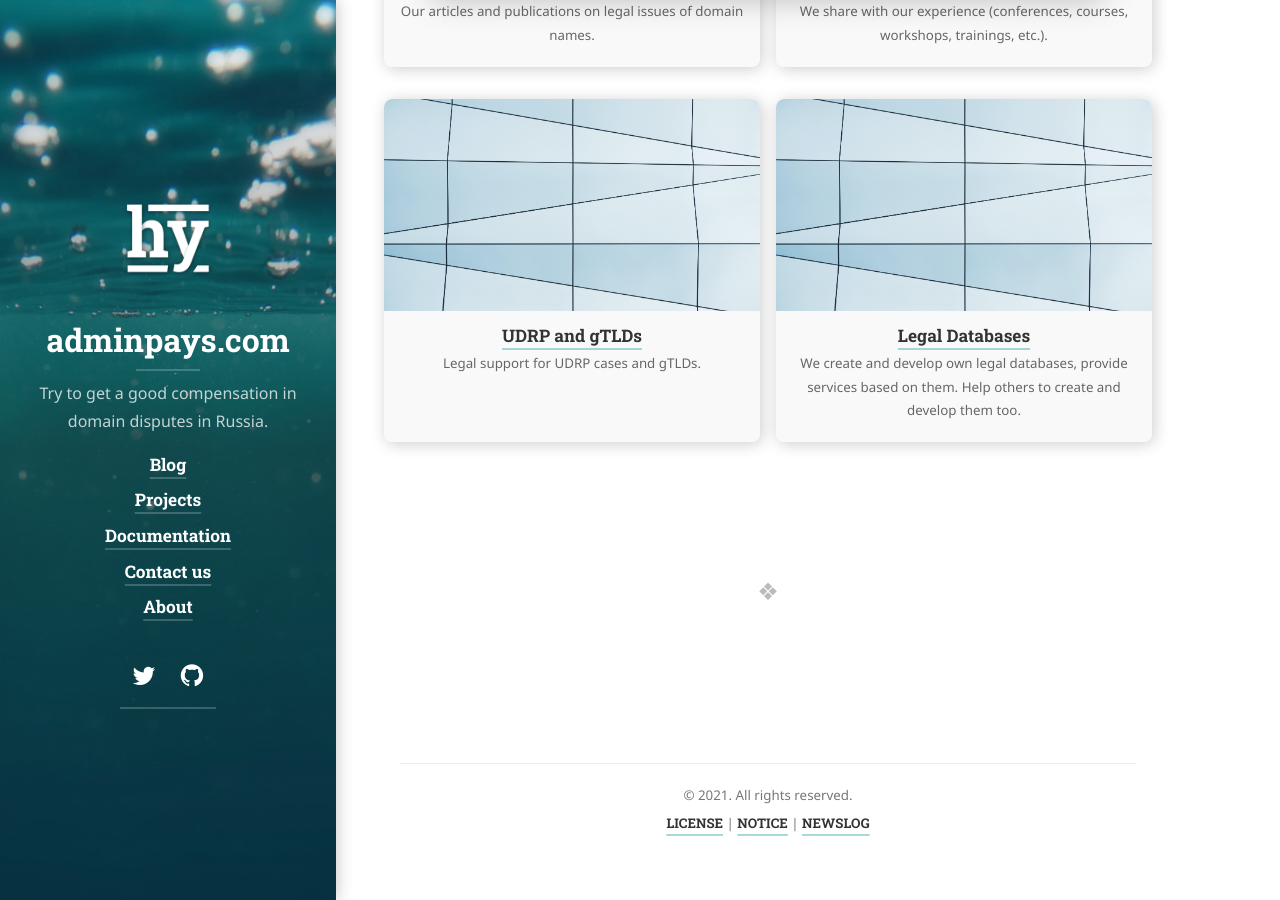
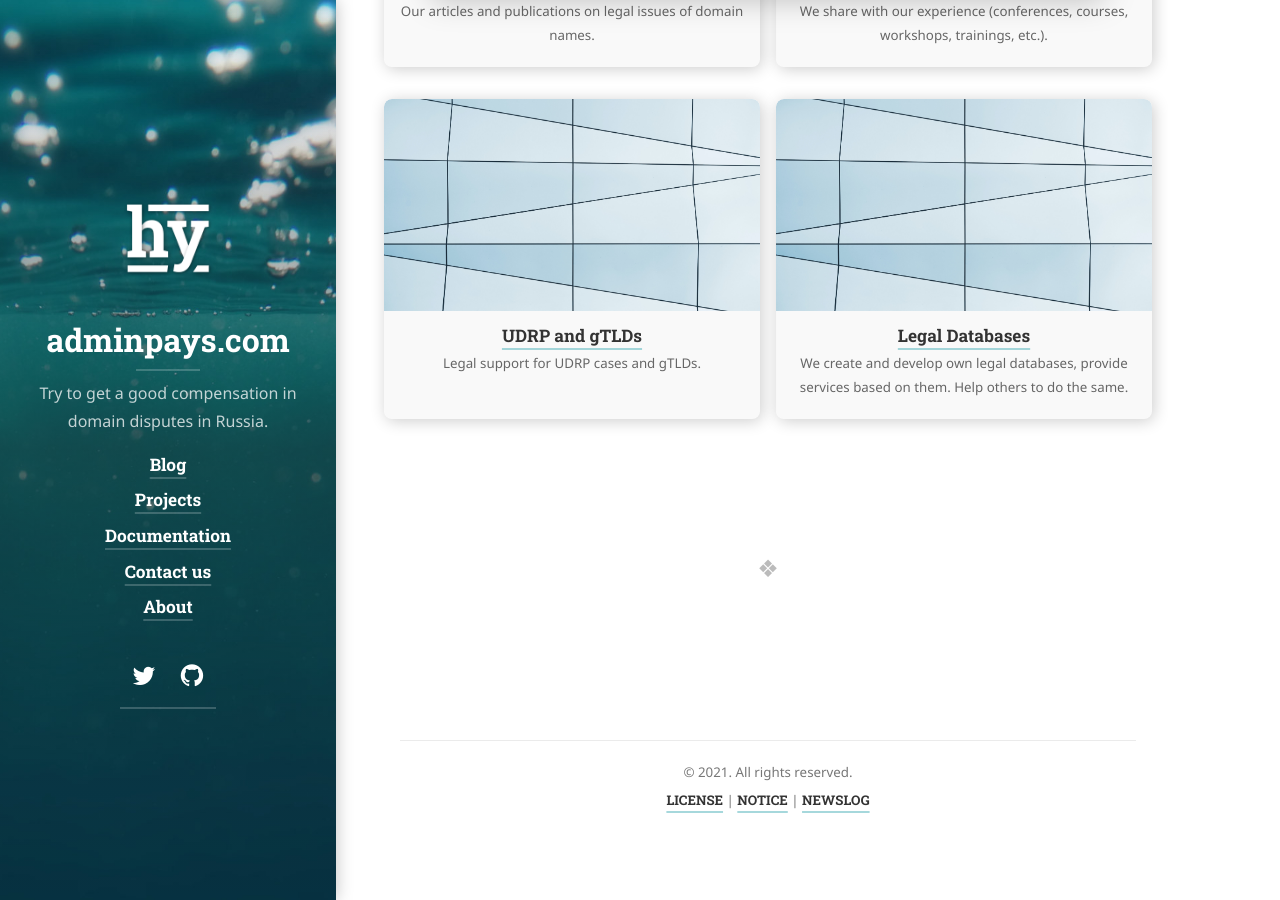
Before and after one commit to xCounsel/adminpays, a Jekyll site: the page built from projects.md, in a window 1280 px wide and 900 px high, scrolled down 850 px. Built offline with Jekyll 4.4.1, drawn with Linux system fonts in a browser that asks for light colours; cached includes are drawn as plain includes; nearby versions of some CDN libraries; some web fonts are replaced; library files that are not in the unit come from our copies.

Commit message:
Update databases.md

```diff
--- a/_projects/databases.md
+++ b/_projects/databases.md
@@ -1,7 +1,7 @@
 ---
 layout: project
 title: 'Legal Databases'
-caption: We create and develop own legal databases, provide services based on them. Help others to create and develop them too.
+caption: We create and develop own legal databases, provide services based on them. Help others to do the same.
 description: >
    A short brief about our own legal databases.
 date: 1 August 2021
```
